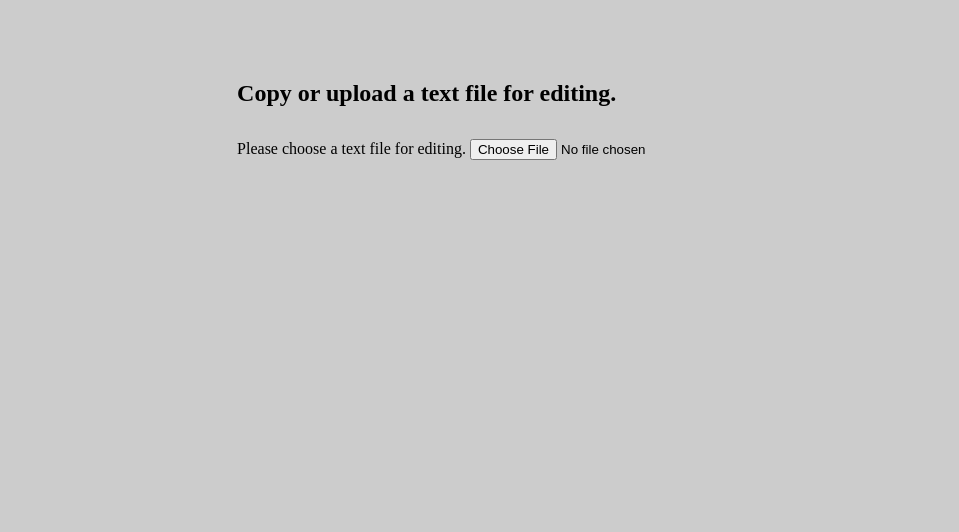
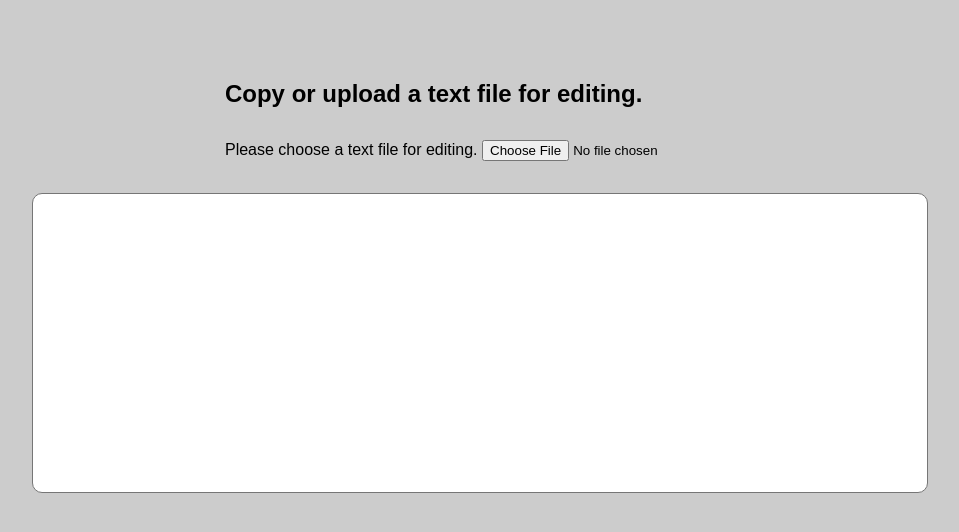
Before and after one commit to bilkn/text-editor, a website: page index.html in a window 1280 px wide. Shown: the whole page, without its empty margins (160-1119 px from the left). Drawn offline with Linux system fonts and the light colour scheme.

Commit message:
feat: add style

```diff
--- a/index.html
+++ b/index.html
@@ -20,6 +20,7 @@
         <h2 class="file-input-container__title">
           Copy or upload a text file for editing.
         </h2>
+        <div class="input-controls">
           <label for="file">Please choose a text file for editing.</label>
           <input
             class="file-input-container__input file-input-js"
@@ -29,9 +30,10 @@
             accept=".txt"
           />
         </div>
+      </div>
       <!-- File Input Container End -->
       <div class="output-container">
-        <p class="output-container__text output-js" ></p>
+        <textarea class="output-container__text-area output-js"></textarea>
       </div>
     </div>
   </body>
--- a/scss/_config.scss
+++ b/scss/_config.scss
@@ -6,6 +6,10 @@
     padding: 0;
 }
 
+:root {
+    font-family: sans-serif;
+}
+
 body {
     background-color: #cccccc;
 }
--- a/scss/main.scss
+++ b/scss/main.scss
@@ -1,5 +1,4 @@
 @import './config', './mixins', './variables';
-
 
 .app-container {
   padding-top: 5rem;
@@ -13,3 +12,22 @@
 .file-input-container__title {
   margin-bottom: 2rem;
 }
+
+.input-controls {
+  margin-bottom: 2rem;
+}
+
+.output-container {
+  display: flex;
+  justify-content: center;
+  &__text-area {
+    appearance: none;
+    border-radius: 10px;
+    font-size: 1.3rem;
+    font-weight: 600;
+    min-height: 300px;
+    min-width: 70%;
+    padding: 1rem;
+    resize: none;
+  }
+}
```
Also changed, not shown: dist/css/main.css, 1 other file. Lines whose indentation alone changed are shown as unchanged.
